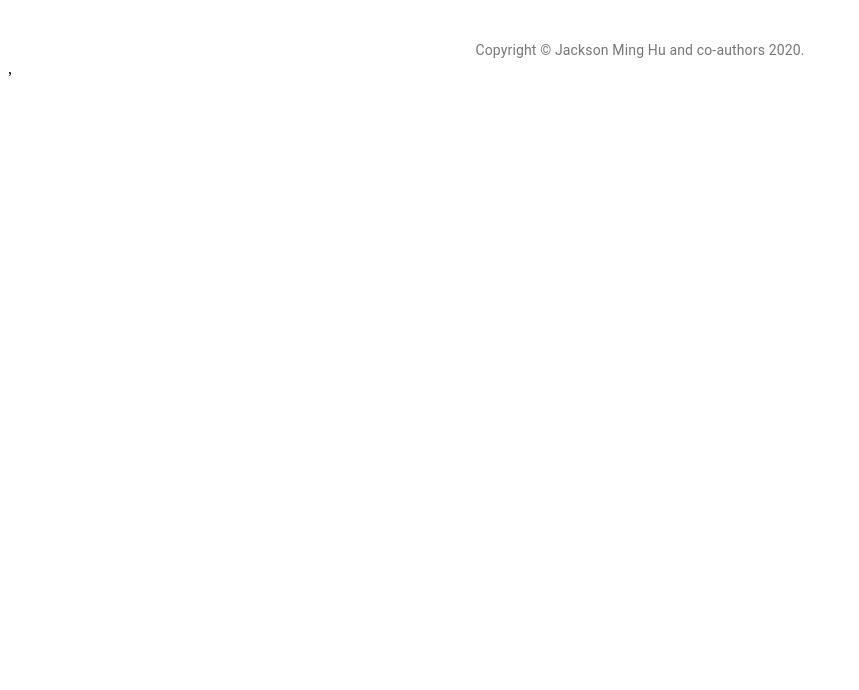
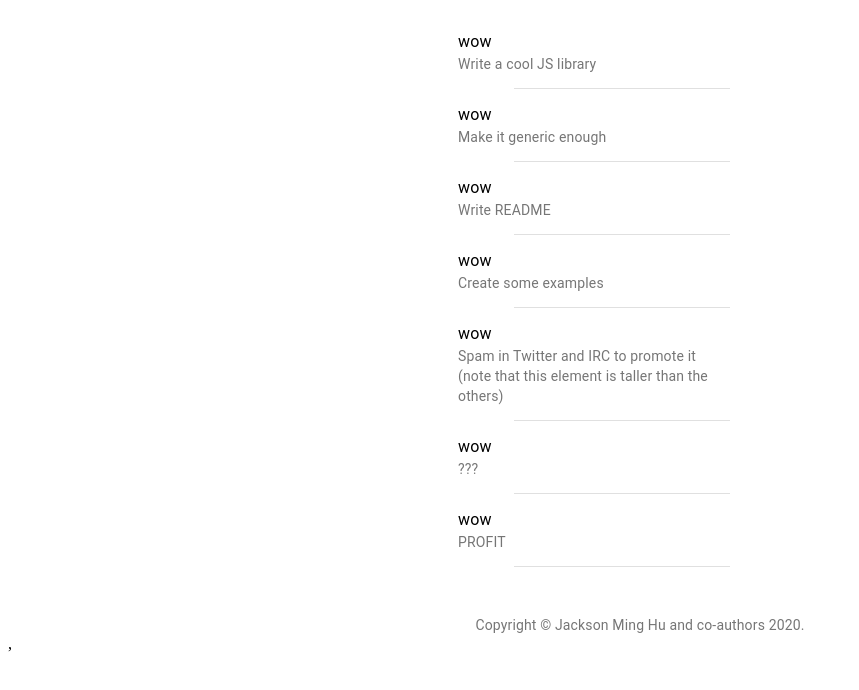
Before and after one commit to huming2207/datasheep-react, a React (Create React App) app: page /dashboard in a window 1280 px wide. Shown: the top 690 px of the page, without its empty margins (0-859 px from the left). Built offline with nearby package versions, Linux system fonts and the light colour scheme.

Commit message:
dashboard: add in kanbanlist

```diff
--- a/src/components/pages/Dashboard.tsx
+++ b/src/components/pages/Dashboard.tsx
@@ -2,10 +2,16 @@ import React, { useState } from "react";
 import Footer from "../common/Footer";
 import Container from "@material-ui/core/Container";
 import Box from "@material-ui/core/Box";
+import { DndProvider } from "react-dnd";
+import { HTML5Backend } from "react-dnd-html5-backend";
+import { KanbanList } from "../common/KanbanList";
 
 export function Dashboard(): JSX.Element {
   return (
     <Container maxWidth="xs">
+      <DndProvider backend={HTML5Backend}>
+        <KanbanList></KanbanList>
+      </DndProvider>
       <Box mt={5}>
         <Footer />
       </Box>
```
